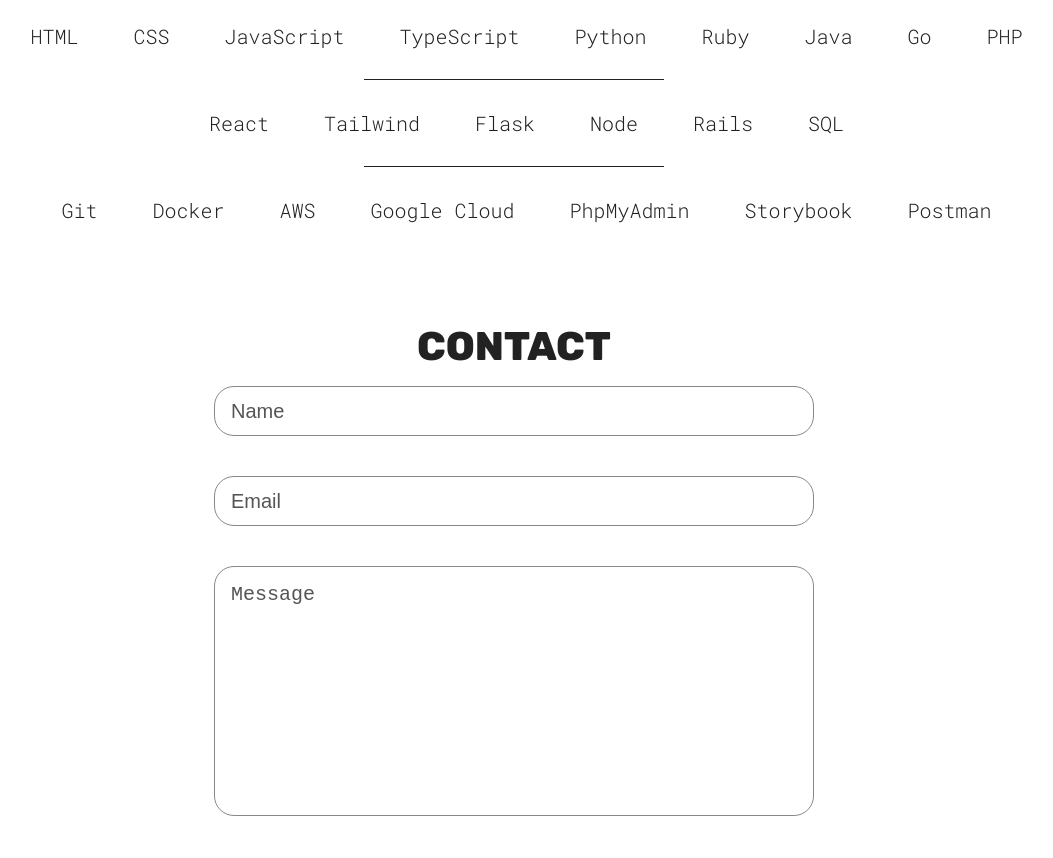
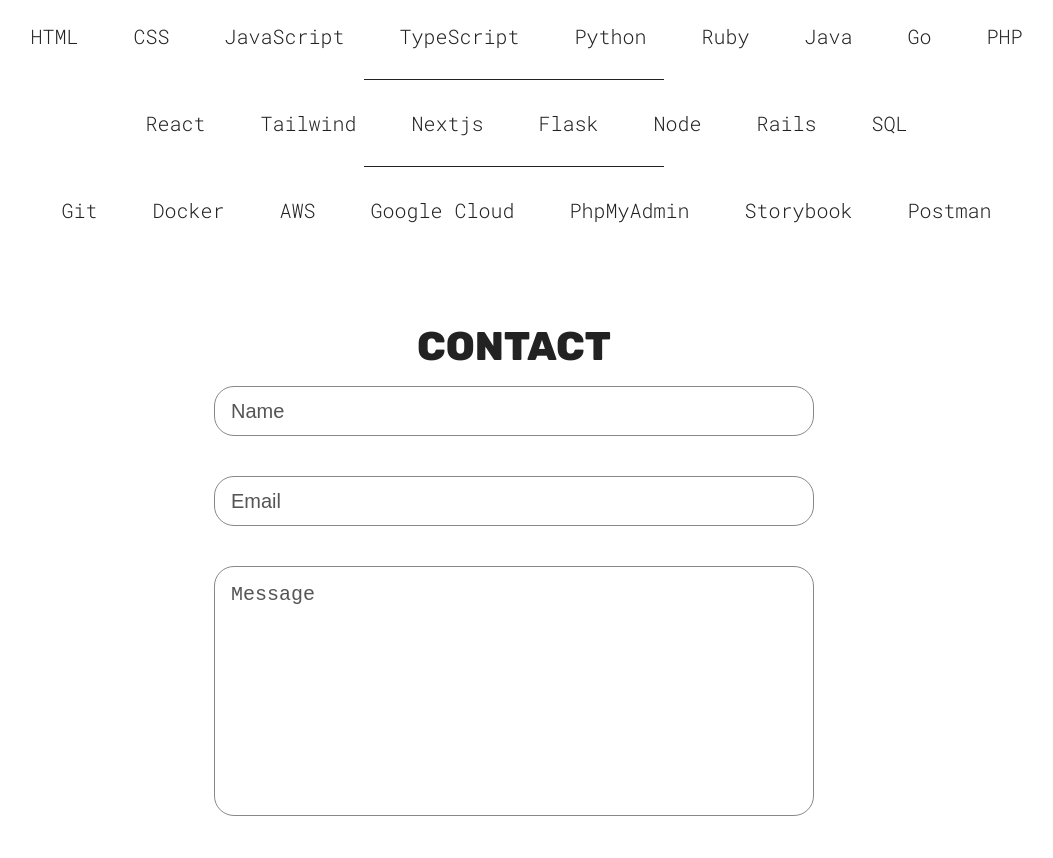
Before and after one commit to matthew-sawatzky/msawatzky-portfolio, a React (Vite) app: page / in a window 1280 px wide. Shown: the part 1415-2273 px from the top of the page, without its empty margins (126-1179 px from the left). Built offline with nearby package versions, Linux system fonts and the light colour scheme; a web font is replaced by a local one.

Commit message:
nextjs skill added

```diff
--- a/src/sections/Projects/Projects.jsx
+++ b/src/sections/Projects/Projects.jsx
@@ -1,8 +1,8 @@
 import React from "react";
 import styles from "./ProjectStyles.module.css";
 import roboscape from "../../assets/roboscape-logo.png";
-import bluesky from "../../assets/Blue-Sky-Logo.jpg"
-import pokedex from '../../assets/pokedex-icon.png'
+import bluesky from "../../assets/Blue-Sky-Logo.jpg";
+import pokedex from "../../assets/pokedex-icon.png";
 import ProjectCard from "../../common/ProjectCard";
 
 function projects() {
--- a/src/sections/Skills/Skills.jsx
+++ b/src/sections/Skills/Skills.jsx
@@ -21,6 +21,7 @@
       <div className={styles.skillList}>
         <SkillList src={checkMarkIcon} skill="React" />
         <SkillList src={checkMarkIcon} skill="Tailwind" />
+        <SkillList src={checkMarkIcon} skill="Nextjs" />
         <SkillList src={checkMarkIcon} skill="Flask" />
         <SkillList src={checkMarkIcon} skill="Node" />
         <SkillList src={checkMarkIcon} skill="Rails" />
```
